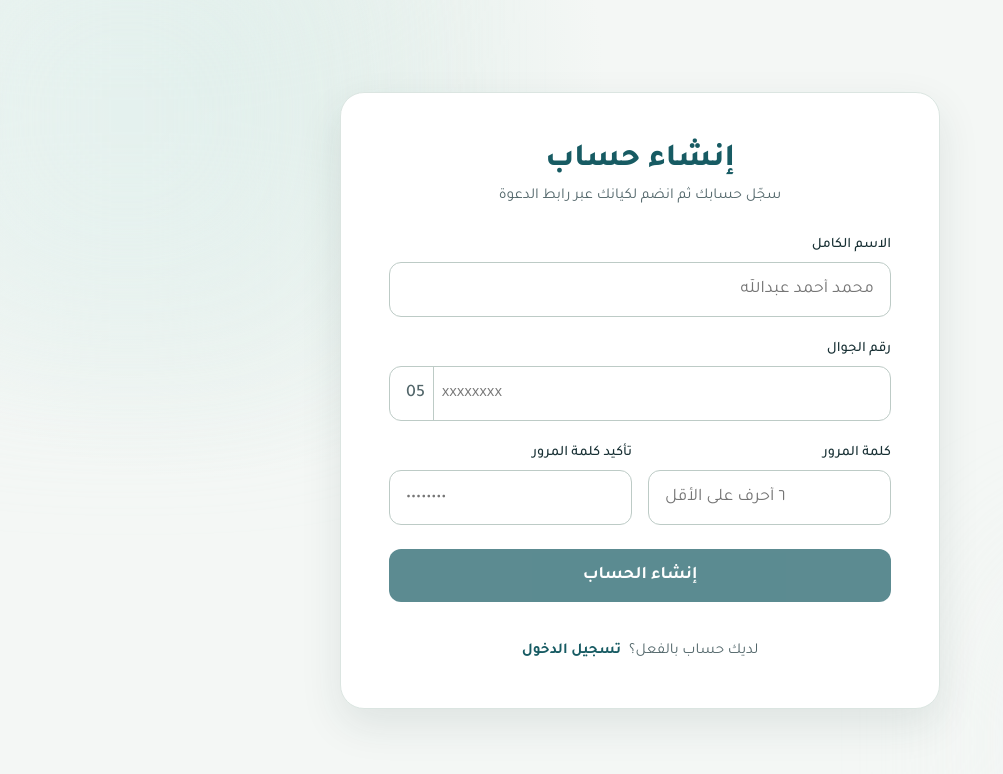
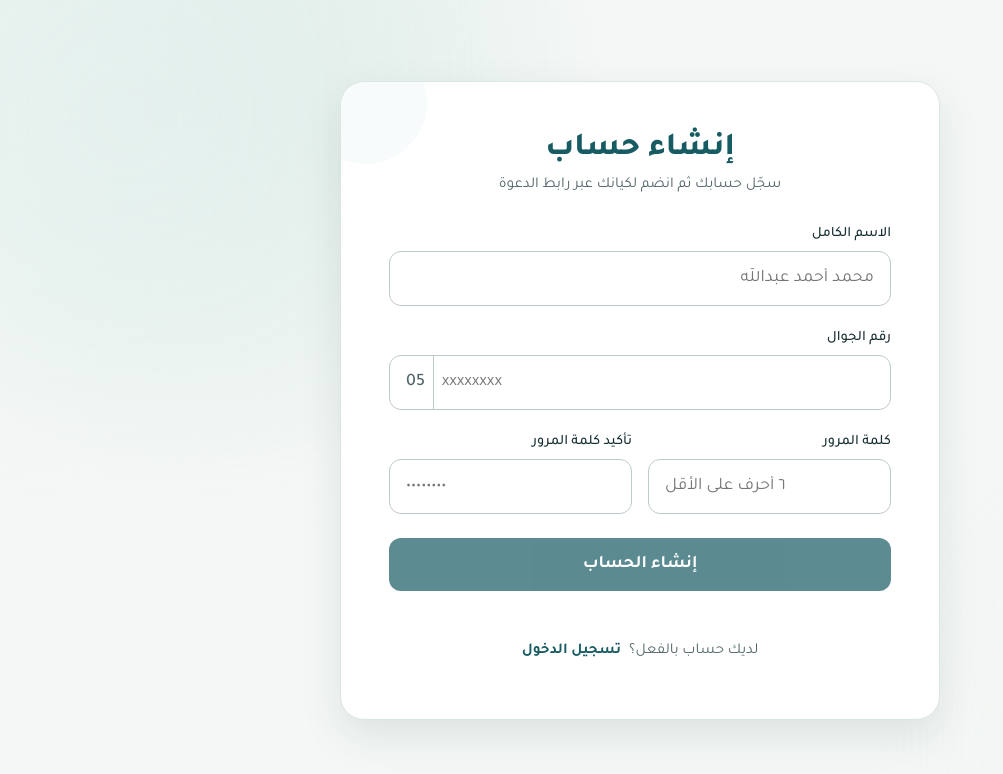
Before and after one commit to bakhe8/stpg, a Next.js app in the folder frontend/: page /join in a window 1280 px wide. Shown: the top 774 px of the page, without its empty margins (0-1003 px from the left). Built offline with nearby package versions, Linux system fonts and the light colour scheme; no server answers.

Commit message:
fix: improve local UX smoke and touch targets

```diff
--- a/frontend/src/app/(main)/dashboard/dashboard.module.css
+++ b/frontend/src/app/(main)/dashboard/dashboard.module.css
@@ -87,6 +87,9 @@
 }
 
 .seeAll {
+  min-height: 40px;
+  display: inline-flex;
+  align-items: center;
   font-size: 0.85rem;
   color: var(--accent-primary);
   font-weight: 600;
--- a/frontend/src/app/login/login.module.css
+++ b/frontend/src/app/login/login.module.css
@@ -69,15 +69,14 @@
 .glassCard::before {
   content: "";
   position: absolute;
-  top: 0;
-  left: -100%;
-  width: 140px;
-  height: 140px;
+  top: -42px;
+  left: -38px;
+  width: 124px;
+  height: 124px;
   border-radius: 50%;
   background: var(--accent-soft);
   transform: none;
-  animation: shine 8s infinite;
-  opacity: 0.65;
+  opacity: 0.32;
   pointer-events: none;
 }
 
@@ -379,6 +378,9 @@
 }
 
 .joinLink {
+  min-height: 40px;
+  display: inline-flex;
+  align-items: center;
   color: var(--accent-primary);
   font-weight: 600;
   text-decoration: none;
```
Also changed, not shown: frontend/src/components/layout/appshell.module.css (+6 -3 lines), 2 other files (tests, documents, lock files or other folders).
